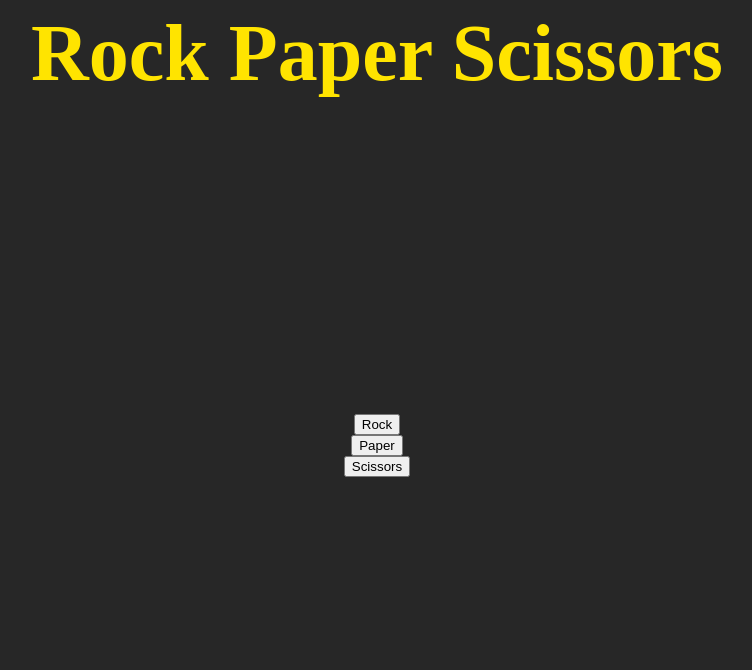
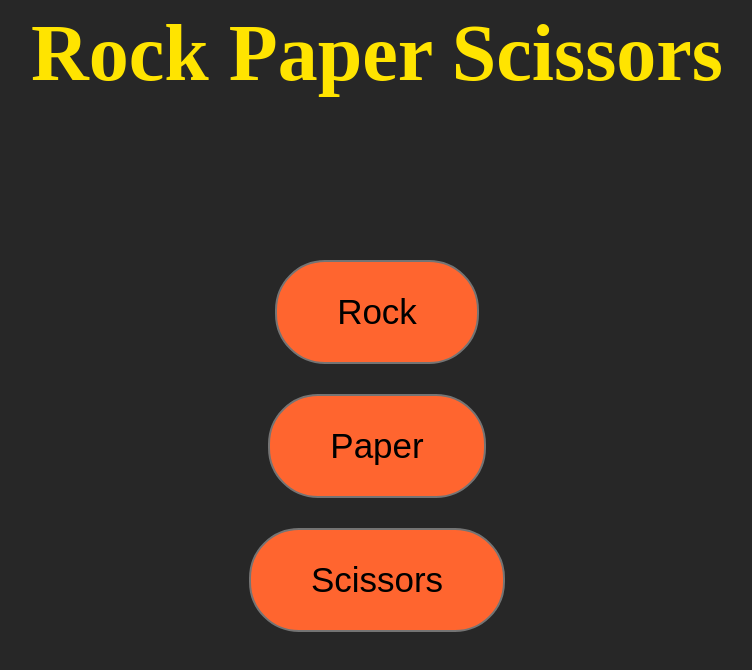
Before and after one commit to cmdax/Rock-Paper-Scissors, a plain HTML site: page index.html in a window 1280 px wide. Both pictures are taken after a click on the button "Start playing". Shown: the whole page, without its empty margins (263-1015 px from the left). Drawn offline with Linux system fonts and the light colour scheme.

Commit message:
Add id to choice buttons and create playRound function

```diff
--- a/script2.js
+++ b/script2.js
@@ -1,27 +1,43 @@
+// assign HTML element to an variable
 const btnPlay = document.querySelector('#play-button');
-const btnAdd = document.querySelector('#add-button');
-const btnRemove = document.querySelector('#remove-button');
 const btnsDiv = document.querySelector('#buttons');
 
+// create the rock button
 const btnRock = document.createElement('button');
 btnRock.classList.add('choice-button');
 btnRock.textContent = 'Rock';
+btnRock.setAttribute('id', 'rock');
 
+// create the scissors button
 const btnScissors = document.createElement('button');
 btnScissors.classList.add('choice-button');
 btnScissors.textContent = 'Scissors';
+btnScissors.setAttribute('id', 'scissors');
 
+// create the paper button
 const btnPaper = document.createElement('button');
 btnPaper.classList.add('choice-button');
 btnPaper.textContent = 'Paper';
+btnPaper.setAttribute('id', 'paper');
 
+// clicking make game start
 btnPlay.addEventListener('click', () => {
     btnPlay.remove();
     playGame();
 })
 
+// Create the choice button and play n rounds
 function playGame() {
     btnsDiv.appendChild(btnRock);
     btnsDiv.appendChild(btnPaper);
     btnsDiv.appendChild(btnScissors);
+
+    for (let roundCount = 0; roundCount < 5; roundCount++) {
+        playRound();
+    }
 }
+
+// Ask player for choice, make machine choice
+function playRound () {
+
+}
--- a/style.css
+++ b/style.css
@@ -35,6 +35,7 @@ body {
     justify-content: center;
     align-items: center;
     flex: 1;
+    gap: 30px;
 }
 
 #play-button {
@@ -48,3 +49,16 @@ body {
     font-size: 50px;
     font-weight: 400;
 }
+
+.choice-button {
+    background-color: var(--orange);
+
+    border: var(--lightgrey) solid 2px;
+    border-radius: 50px;
+
+    padding: 30px 60px;
+
+    font-size: 35px;
+    font-weight: 400;
+
+}
```
